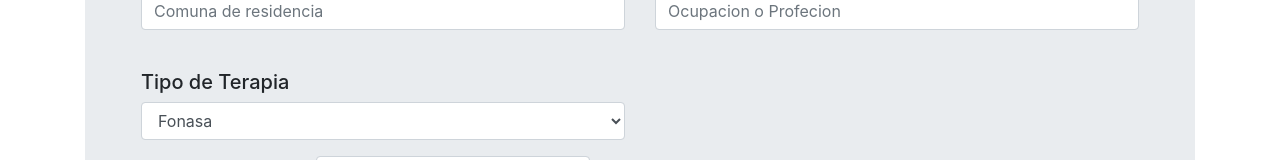
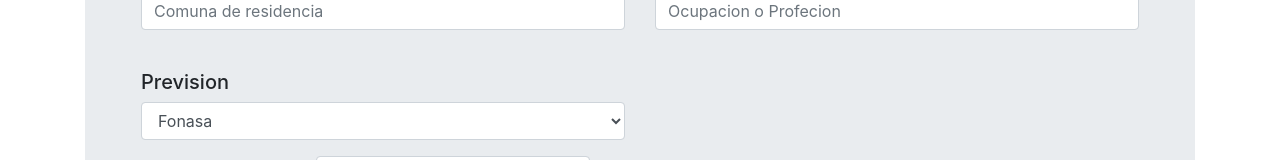
Before and after one commit to GabrielTurrillas/AmulinkFrontendAdmin, a React (Create React App) app: page /pacientes in a window 1280 px wide. Shown: the part 513-673 px from the top of the page. Built offline with nearby package versions, Linux system fonts and the light colour scheme; no server answers.

Commit message:
debug prevision

```diff
--- a/src/components/pacientes/FormularioPaciente.js
+++ b/src/components/pacientes/FormularioPaciente.js
@@ -161,12 +161,12 @@ const FormularioPaciente = () => {
                     </div>
                 </div>
 
-                {/* Tipo de Terapia */}
+                {/* Prevision */}
                 <div className='row'>
                     <div className='col-6 mt-4'>
-                        <h5>Tipo de Terapia</h5>
+                        <h5>Prevision</h5>
                         <div className="form-group">
-                            <select className="form-control" id="exampleFormControlSelect1" ref={register} name='tipoTerapia'>
+                            <select className="form-control" id="exampleFormControlSelect1" ref={register} name='prevision'>
                                 <option value='Fonasa'>Fonasa</option>
                                 <option value='Isapre'>Isapre</option>
                                 <option value='Bajo Costo'>Bajo Costo</option>
--- a/src/redux/actions/pacientesActions.js
+++ b/src/redux/actions/pacientesActions.js
@@ -60,7 +60,7 @@ export const getRetrievePaciente = (idPaciente) => async dispatch => {
 
 
 //COMPONENTES: FormularioPaciente
-export const postCreatePaciente = (startDate ,{ rut, nombre, apellidoPaterno, apellidoMaterno, telefono, email, genero, direccion, comunaResidencia, ocupacionProfecion, tipoTerapia }) => async dispatch => {
+export const postCreatePaciente = (startDate ,{ rut, nombre, apellidoPaterno, apellidoMaterno, telefono, email, genero, direccion, comunaResidencia, ocupacionProfecion, prevision }) => async dispatch => {
     const config = {
         headers: {
             'Content-Type': 'application/json',
@@ -72,7 +72,7 @@ export const postCreatePaciente = (startDate ,{ rut, nombre, apellidoPaterno, ap
     const body = JSON.stringify({ rut, nombre, apellidoPaterno,
         apellidoMaterno, telefono, email, fechaNacimiento,
         genero, direccion, comunaResidencia, ocupacionProfecion,
-        tipoTerapia });
+        prevision });
     axios.post('/api/paciente/createPaciente', body, config)
     .then(res =>{
         dispatch({
```
